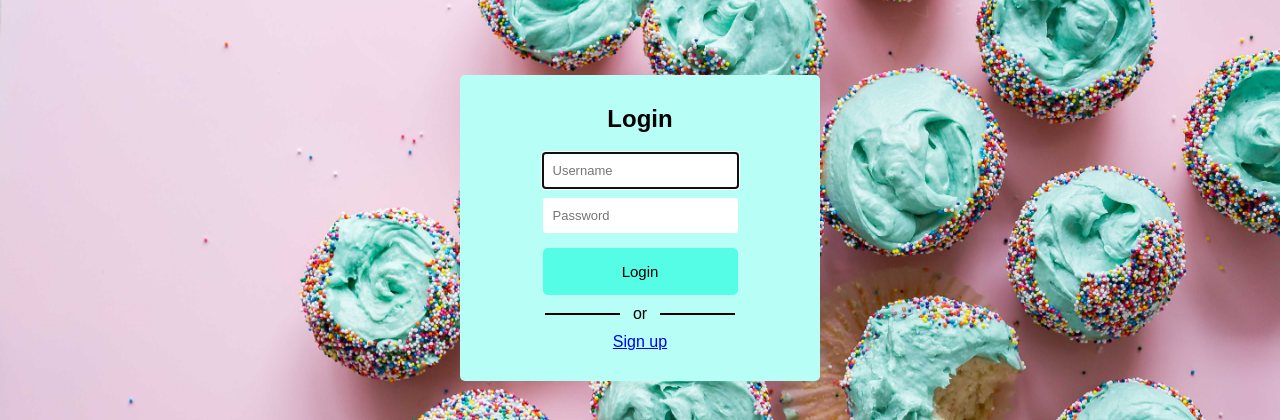
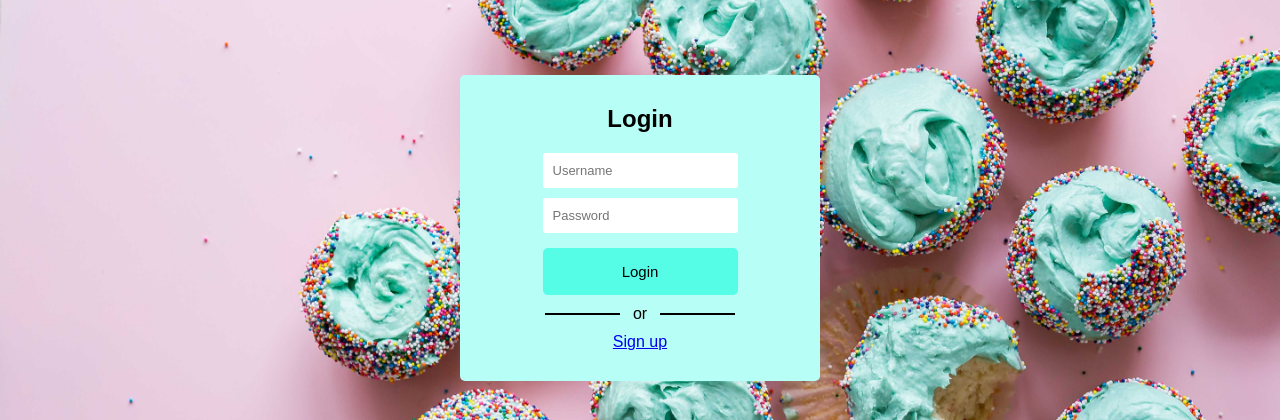
Before and after one commit to aliciasavelly/DjangoNotes, a Django app: page /login/ in a window 1280 px wide, with the restyled element focused. Shown: the top 420 px of the page. Run offline with Django 3.2, Linux system fonts and the light colour scheme; some libraries are stand-ins or nearby versions.

Commit message:
remove input focus border

```diff
--- a/notes/static/css/notes.css
+++ b/notes/static/css/notes.css
@@ -299,6 +299,10 @@ span {
   transition: 1s;
 }
 
+.login-page input:focus {
+  outline: none;
+}
+
 #id_username, #id_password {
   padding: 10px;
   border-radius: 3px;
```
